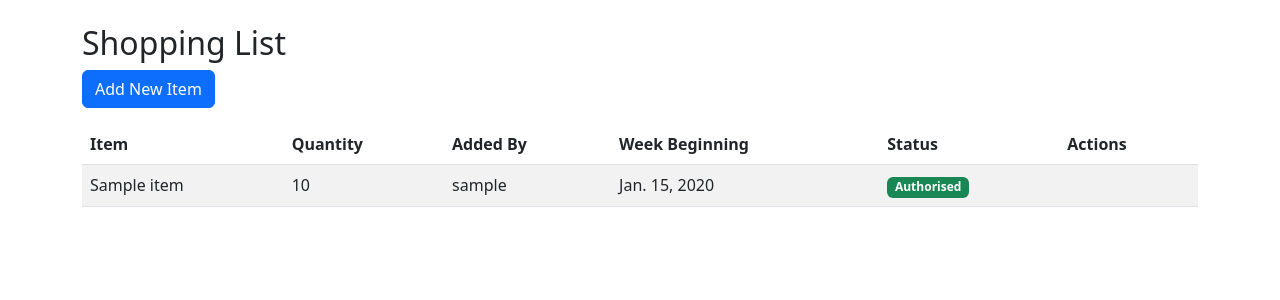
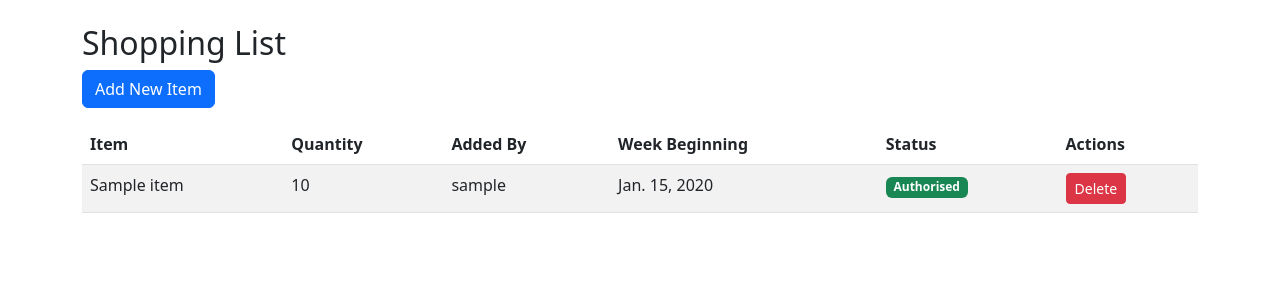
Before and after one commit to rabsingh/Capstone-Project, a Django app: page / in a window 1280 px wide. Shown: the part 56-356 px from the top of the page. Run offline with Django 4.2, Linux system fonts and the light colour scheme; a user stored in the database is signed in; tables that the repository leaves empty hold one stand-in row (values such as "Sample post").

Commit message:
delete item feature working

```diff
--- a/shopping_list_app/urls.py
+++ b/shopping_list_app/urls.py
@@ -5,4 +5,5 @@ urlpatterns = [
     path('add/', views.add_item, name='add_item'),
     path('', views.item_list, name='item_list'),
     path('register/', views.register, name='register'),
+    path('delete/<int:item_id>/', views.delete_item, name='delete_item'),
 ]
--- a/shopping_list_app/views.py
+++ b/shopping_list_app/views.py
@@ -4,6 +4,7 @@ from .forms import ItemForm
 from .models import Item
 from django.contrib import messages
 from django.contrib.auth.forms import UserCreationForm
+from django.shortcuts import get_object_or_404
 
 @login_required
 def add_item(request):
@@ -33,3 +34,13 @@ def register(request):
     else:
         form = UserCreationForm()
     return render(request, 'registration/register.html', {'form': form})
+
+
+def delete_item(request, item_id):
+    item = get_object_or_404(Item, id=item_id)
+    if request.user == item.added_by or request.user.is_staff:
+        item.delete()
+        messages.success(request, 'Item deleted successfully')
+    else:
+        messages.error(request, 'You can only delete your own items')
+    return redirect('item_list')
--- a/templates/shopping_list_app/item_list.html
+++ b/templates/shopping_list_app/item_list.html
@@ -35,10 +35,9 @@
                             <span class="badge bg-warning">Pending</span>
                         {% endif %}
                     </td>
-                    {% if user.is_staff %}
+                    {% if user.is_staff or user == item.added_by %}
                         <td>
-
-
+                            <a href="{% url 'delete_item' item.id %}" class="btn btn-danger btn-sm">Delete</a>
                         </td>
                     {% endif %}
                 </tr>
```
